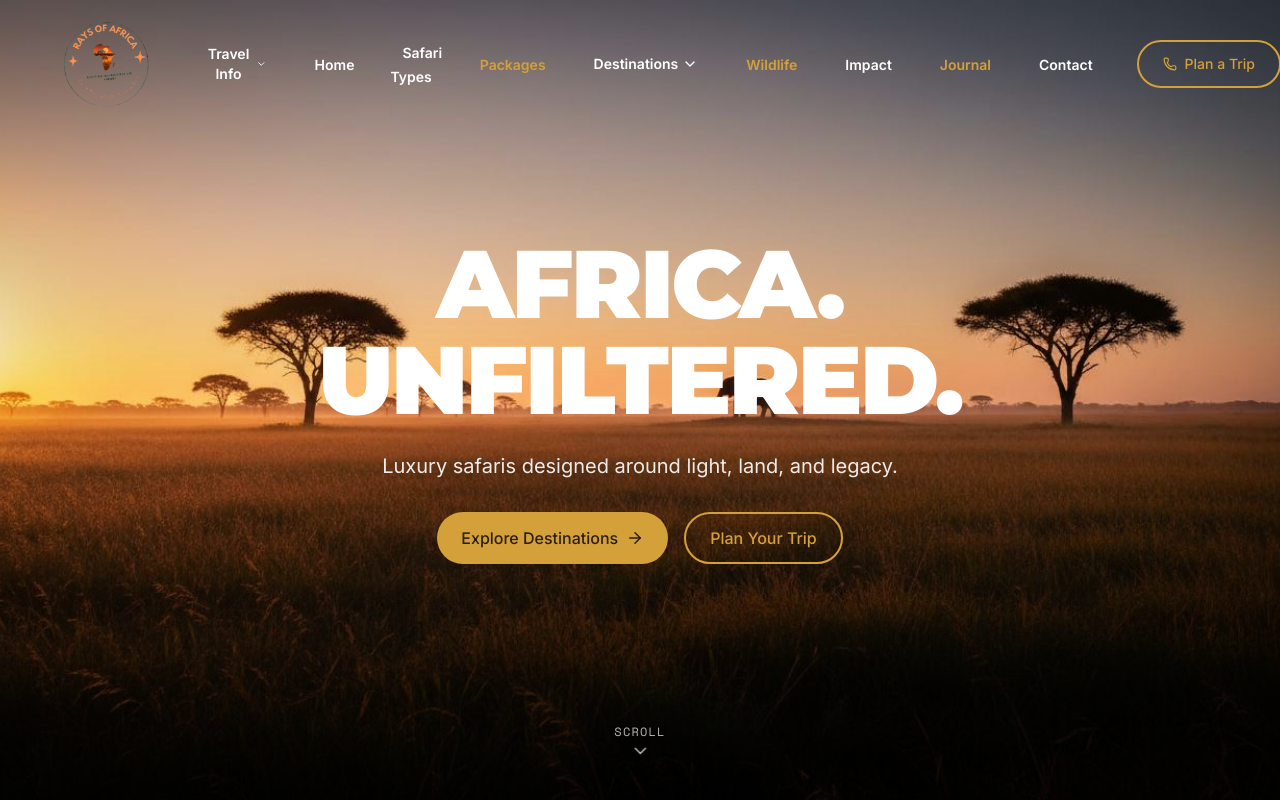
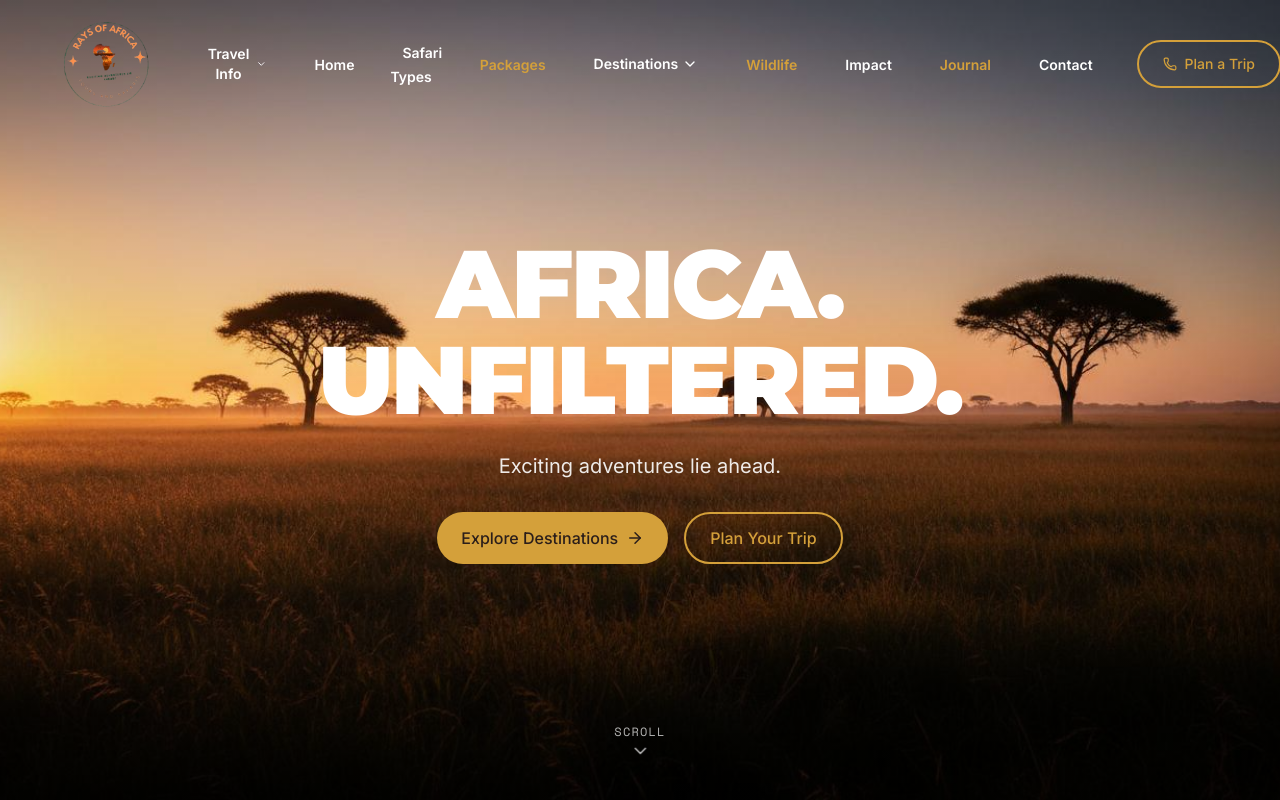
Before and after one commit to GoldForContinent/luxury-rays-of-africa, a React (Vite) app: page / in a window 1280 px wide. Shown: the top 800 px of the page. Built offline with nearby package versions, Linux system fonts and the light colour scheme.

Commit message:
HERO SECTION CHANGE

```diff
--- a/src/pages/Home.tsx
+++ b/src/pages/Home.tsx
@@ -64,7 +64,7 @@ export default function Home() {
             AFRICA.<br />UNFILTERED.
           </h1>
           <p className="text-lg md:text-xl text-white/90 max-w-2xl mb-8">
-            Luxury safaris designed around light, land, and legacy.
+            Exciting adventures lie ahead.
           </p>
           <div className="flex flex-col sm:flex-row gap-4">
             <Link to="/destinations" className="btn-primary flex items-center justify-center gap-2">
```
